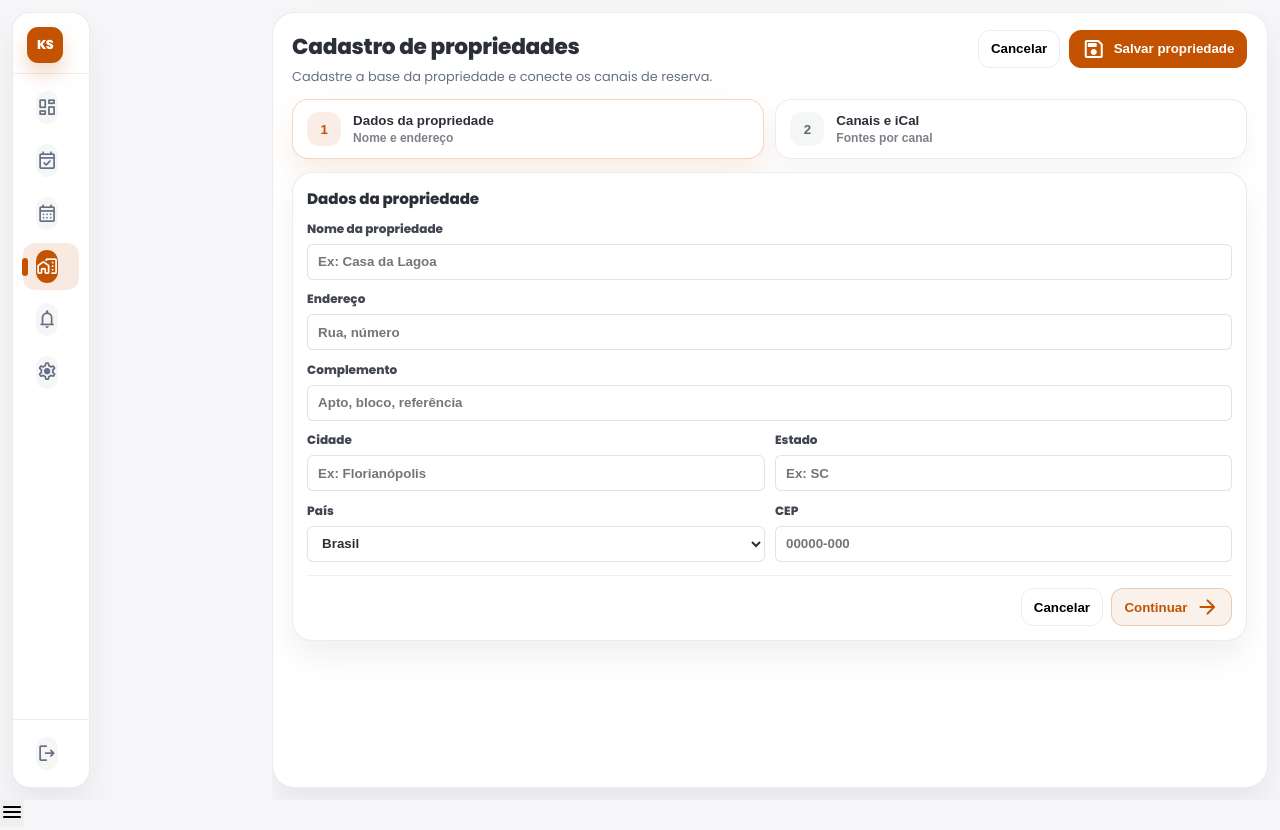
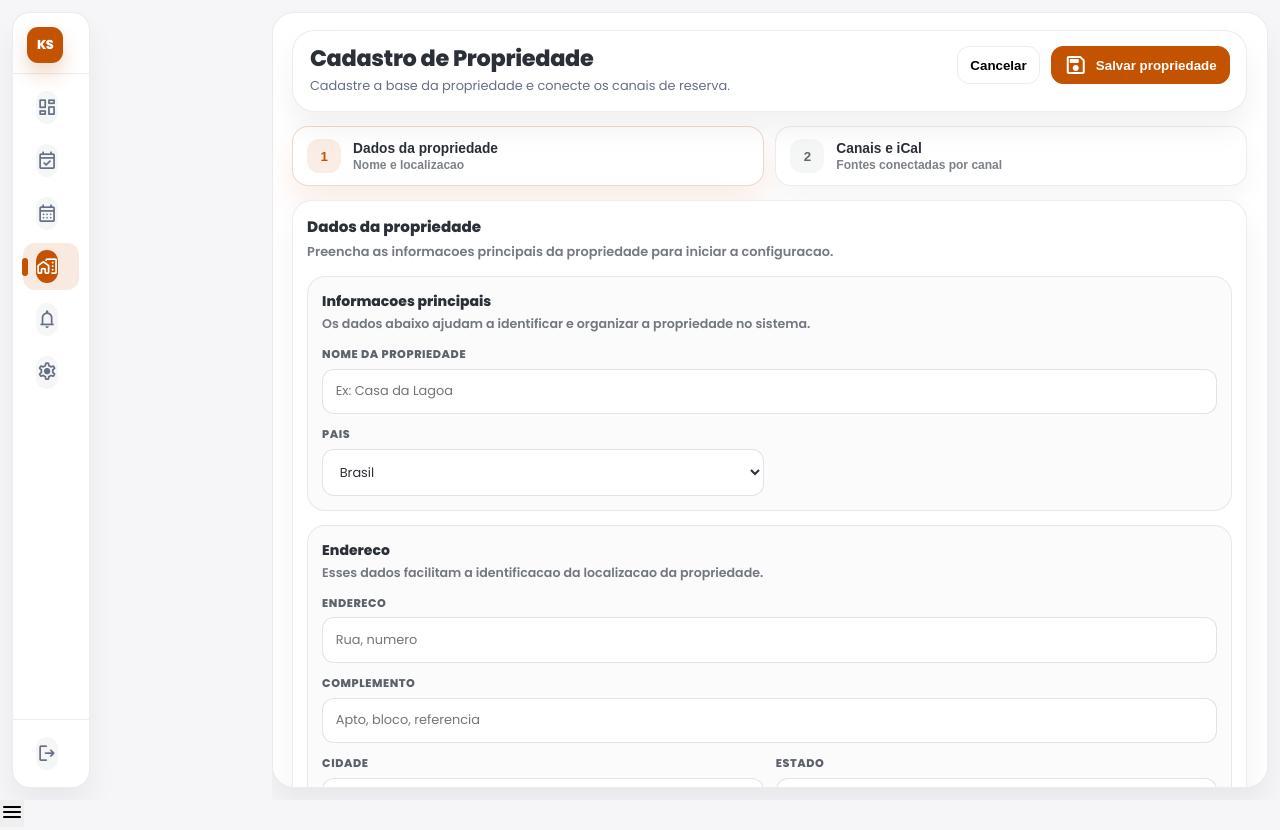
Before and after one commit to oDavidPapa/keepsync-web, an Angular app: page /app/properties/new in a window 1280 px wide. Built offline with nearby package versions, Linux system fonts and the light colour scheme.

Commit message:
improvments properties and ical channel

```diff
--- a/src/app/pages/properties/properties.component.html
+++ b/src/app/pages/properties/properties.component.html
@@ -1,26 +1,21 @@
-<form class="page" [formGroup]="form" (ngSubmit)="submit()">
-  <!-- Header -->
-  <div class="page-header">
-    <div class="title">
-      <h1>{{ isEditMode() ? 'Editar propriedade' : 'Cadastro de propriedades' }}</h1>
-      <p class="muted">Cadastre a base da propriedade e conecte os canais de reserva.</p>
-    </div>
-
-    <div class="actions">
-      <button class="btn ghost" type="button" [disabled]="saving()" (click)="cancel()">
+<form class="ui-page ui-page-fit properties-page" [formGroup]="form" (ngSubmit)="submit()">
+  <app-page-header
+    [title]="isEditMode() ? 'Detalhes da Propriedade' : 'Cadastro de Propriedade'"
+    subtitle="Cadastre a base da propriedade e conecte os canais de reserva."
+    [sticky]="false"
+    [top]="0"
+  >
+    <button class="ui-btn ghost" type="button" [disabled]="saving()" (click)="cancel()">
       Cancelar
     </button>
 
-      <button class="btn primary solid" type="submit" [disabled]="saving()">
+    <button class="ui-btn primary solid" type="submit" [disabled]="saving()">
       <span class="material-symbols-rounded">save</span>
-        {{ saving() ? 'Salvando...' : (isEditMode() ? 'Salvar alterações' : 'Salvar propriedade') }}
+      {{ saving() ? 'Salvando...' : (isEditMode() ? 'Salvar alteracoes' : 'Salvar propriedade') }}
     </button>
-    </div>
-  </div>
+  </app-page-header>
 
-  <!-- Tabs / Stepper -->
   <div class="steps">
-    <!-- STEP 1 -->
     <button
       class="step"
       type="button"
@@ -30,17 +25,16 @@
     >
       <span class="step-index">1</span>
 
-      <div class="step-body">
-        <div class="step-title">Dados da propriedade</div>
-        <div class="step-sub">Nome e endereço</div>
-      </div>
+      <span class="step-body">
+        <strong class="step-title">Dados da propriedade</strong>
+        <small class="step-sub">Nome e localizacao</small>
+      </span>
 
       <span class="step-mark" *ngIf="currentStep > 1">
         <span class="material-symbols-rounded">check_circle</span>
       </span>
     </button>
 
-    <!-- STEP 2 -->
     <button
       class="step"
       type="button"
@@ -50,10 +44,10 @@
     >
       <span class="step-index">2</span>
 
-      <div class="step-body">
-        <div class="step-title">Canais e iCal</div>
-        <div class="step-sub">Fontes por canal</div>
-      </div>
+      <span class="step-body">
+        <strong class="step-title">Canais e iCal</strong>
+        <small class="step-sub">Fontes conectadas por canal</small>
+      </span>
 
       <span class="step-mark" *ngIf="sourcesArray.length > 0">
         <span class="material-symbols-rounded">check_circle</span>
@@ -61,42 +55,62 @@
     </button>
   </div>
 
-  <!-- Content -->
-  <div class="grid" [ngSwitch]="currentStep">
-    <!-- ===================== STEP 1 ===================== -->
-    <section class="card" *ngSwitchCase="1">
+  <div class="properties-content" [ngSwitch]="currentStep">
+    <section class="card properties-card" *ngSwitchCase="1">
       <div class="card-head">
-        <div class="card-title">
+        <div>
           <h2>Dados da propriedade</h2>
+          <p class="card-sub">Preencha as informacoes principais da propriedade para iniciar a configuracao.</p>
         </div>
       </div>
 
-      <!-- ✅ Subgrupo basicInfo -->
-      <div class="form-grid" formGroupName="basicInfo">
+      <div class="section-panel" formGroupName="basicInfo">
+        <div class="section-panel-head">
+          <div>
+            <h3>Informacoes principais</h3>
+            <p>Os dados abaixo ajudam a identificar e organizar a propriedade no sistema.</p>
+          </div>
+        </div>
+
+        <div class="form-grid">
           <div class="field span-2">
             <label for="name">Nome da propriedade</label>
             <input id="name" type="text" formControlName="name" placeholder="Ex: Casa da Lagoa" />
-          <span class="error" *ngIf="hasError('basicInfo.name')">Informe o nome (até 120 caracteres).</span>
+            <span class="error" *ngIf="hasError('basicInfo.name')">Informe o nome com ate 120 caracteres.</span>
           </div>
 
+          <div class="field">
+            <label for="country">Pais</label>
+            <select id="country" formControlName="country">
+              <option value="" disabled>Selecione</option>
+              <option *ngFor="let country of countries" [value]="country.code">{{ country.name }}</option>
+            </select>
+          </div>
+        </div>
+      </div>
+
+      <div class="section-panel" formGroupName="basicInfo">
+        <div class="section-panel-head">
+          <div>
+            <h3>Endereco</h3>
+            <p>Esses dados facilitam a identificacao da localizacao da propriedade.</p>
+          </div>
+        </div>
+
+        <div class="form-grid">
           <div class="field span-2">
-          <label for="addressLine1">Endereço</label>
-          <input id="addressLine1" type="text" formControlName="addressLine1" placeholder="Rua, número" />
+            <label for="addressLine1">Endereco</label>
+            <input id="addressLine1" type="text" formControlName="addressLine1" placeholder="Rua, numero" />
           </div>
 
           <div class="field span-2">
             <label for="addressLine2">Complemento</label>
-          <input
-            id="addressLine2"
-            type="text"
-            formControlName="addressLine2"
-            placeholder="Apto, bloco, referência"
-          />
+            <input id="addressLine2" type="text" formControlName="addressLine2" placeholder="Apto, bloco, referencia" />
           </div>
 
           <div class="field">
             <label for="city">Cidade</label>
-          <input id="city" type="text" formControlName="city" placeholder="Ex: Florianópolis" />
+            <input id="city" type="text" formControlName="city" placeholder="Ex: Florianopolis" />
           </div>
 
           <div class="field">
@@ -105,88 +119,99 @@
           </div>
 
           <div class="field">
-          <label for="country">País</label>
-          <select id="country" formControlName="country">
-            <option value="" disabled>Selecione</option>
-            <option *ngFor="let c of countries" [value]="c.code">{{ c.name }}</option>
-          </select>
-        </div>
-
-        <div class="field">
             <label for="postalCode">CEP</label>
             <input id="postalCode" type="text" formControlName="postalCode" placeholder="00000-000" />
           </div>
         </div>
+      </div>
 
       <div class="card-foot">
-        <button class="btn ghost" type="button" (click)="cancel()">
+        <button class="ui-btn ghost" type="button" (click)="cancel()">
           Cancelar
         </button>
 
-        <button class="btn primary" type="button" (click)="nextStep()">
+        <button class="ui-btn primary" type="button" (click)="nextStep()">
           Continuar
           <span class="material-symbols-rounded">arrow_forward</span>
         </button>
       </div>
     </section>
 
-    <!-- ===================== STEP 2 ===================== -->
-    <section class="card step2" *ngSwitchCase="2">
-      <div class="card-head split">
-        <div class="card-title">
+    <section class="card properties-card step-channels" *ngSwitchCase="2">
+      <div class="card-head">
+        <div>
           <h2>Canais e iCal</h2>
+          <p class="card-sub">Conecte os canais que alimentam as reservas desta propriedade.</p>
         </div>
       </div>
 
-      <!-- Novo canal -->
-      <div class="subcard">
-        <div class="subcard-head">
-          <div class="sub-title">Novo canal</div>
+      <section class="section-panel">
+        <div class="section-panel-head">
+          <div>
+            <h3>Novo canal</h3>
+            <p>Adicione uma nova fonte de sincronizacao para a propriedade.</p>
+          </div>
         </div>
 
         <div class="new-row" [formGroup]="newSourceForm">
           <div class="field">
-            <label>Canal</label>
-            <select #newChannelEl formControlName="channel">
+            <label for="newChannel">Canal</label>
+            <select id="newChannel" #newChannelEl formControlName="channel">
               <option value="" disabled>Selecione</option>
-              <option *ngFor="let c of channels" [value]="c.id">{{ c.name }}</option>
+              <option *ngFor="let channel of channels" [value]="channel.id">{{ channel.name }}</option>
             </select>
             <span class="error" *ngIf="newSourceError('channel')">Selecione o canal.</span>
           </div>
 
           <div class="field grow">
-            <label>Link iCal</label>
-            <input type="url" formControlName="icalUrl" placeholder="https://..." />
+            <label for="newIcalUrl">Link iCal</label>
+            <input id="newIcalUrl" type="url" formControlName="icalUrl" placeholder="https://..." />
             <span class="error" *ngIf="newSourceError('icalUrl')">Informe o link iCal.</span>
           </div>
 
-          <button class="btn primary" type="button" (click)="addSourceFromDraft()">
+          <button class="ui-btn primary" type="button" (click)="addSourceFromDraft()">
             Adicionar
           </button>
         </div>
-      </div>
+      </section>
 
       <app-table-card
+        class="ui-table-card"
         title="Canais cadastrados"
         [hasRows]="sourcesArray.length > 0"
         [loading]="loading()"
         [hasFilters]="false"
       >
-        <div tableContent>
-          <table class="ui-table">
+        <div tableContent class="ui-table-stack">
+          <table class="ui-table ui-table-head">
+            <colgroup>
+              <col style="width: 18%;" />
+              <col style="width: 56%;" />
+              <col style="width: 14%;" />
+              <col style="width: 12%;" />
+            </colgroup>
             <thead>
               <tr>
-                <th style="width: 160px;">Canal</th>
+                <th>Canal</th>
                 <th>Link iCal</th>
-                <th style="width: 120px;">Status</th>
-                <th class="ui-right" style="width: 80px;">Ações</th>
+                <th class="ui-center">Status</th>
+                <th class="ui-center">Acoes</th>
               </tr>
             </thead>
+          </table>
 
+          <div class="ui-table-body-scroll">
+            <table class="ui-table ui-table-body">
+              <colgroup>
+                <col style="width: 18%;" />
+                <col style="width: 56%;" />
+                <col style="width: 14%;" />
+                <col style="width: 12%;" />
+              </colgroup>
               <tbody formArrayName="sources">
                 <tr
-                *ngFor="let source of sourcesArray.controls; let i = index"
-                [formGroupName]="i"
+                  *ngFor="let source of sourcesArray.controls; let index = index"
+                  [formGroupName]="index"
                   [class.ui-row-inactive]="!source.get('active')?.value"
                 >
                   <td class="ui-td-strong">
@@ -200,6 +225,7 @@
                   </td>
 
                   <td>
+                    <div class="sources-status-cell">
                       <span
                         class="badge"
                         [class.success]="source.get('active')?.value"
@@ -207,27 +233,30 @@
                       >
                         {{ source.get('active')?.value ? 'Ativo' : 'Inativo' }}
                       </span>
+                    </div>
                   </td>
 
-                <td class="ui-right ui-actions-cell">
+                  <td>
+                    <div class="sources-actions-cell">
                       <button
                         class="ui-icon-btn danger"
                         type="button"
                         title="Remover"
-                    (click)="removeSource(i)"
+                        (click)="removeSource(index)"
                       >
                         <span class="material-symbols-rounded">delete</span>
                       </button>
+                    </div>
                   </td>
                 </tr>
               </tbody>
             </table>
           </div>
+        </div>
       </app-table-card>
 
-      <!-- Footer -->
       <div class="sticky-foot">
-        <button class="btn ghost" type="button" (click)="prevStep()">
+        <button class="ui-btn ghost" type="button" (click)="prevStep()">
           <span class="material-symbols-rounded">arrow_back</span>
           Voltar
         </button>
--- a/src/app/pages/properties/properties.component.scss
+++ b/src/app/pages/properties/properties.component.scss
@@ -1,88 +1,23 @@
-.page {
+.properties-page,
+.properties-content,
+.step-channels {
   display: flex;
   flex-direction: column;
-  gap: 0.9rem;
+  gap: 1rem;
+}
+
+.properties-page {
+  height: auto;
   min-height: 100%;
 }
 
-.muted {
-  color: var(--color-dark-variant);
+.properties-page > app-page-header {
+  position: sticky;
+  top: 0;
+  z-index: 40;
+  display: block;
 }
 
-.small {
-  font-size: 0.88rem;
-}
-
-.right {
-  text-align: right;
-}
-
-.page-header {
-  display: flex;
-  align-items: flex-start;
-  justify-content: space-between;
-  gap: 1rem;
-}
-
-.title h1 {
-  font-size: 1.55rem;
-  font-weight: 850;
-  letter-spacing: -0.3px;
-}
-
-.title p {
-  margin-top: 4px;
-}
-
-.actions {
-  display: inline-flex;
-  align-items: center;
-  gap: 0.6rem;
-}
-
-/* Buttons (mantém padrão do app) */
-.btn {
-  height: 38px;
-  padding: 0 12px;
-  border-radius: 12px;
-  border: 1px solid var(--border-color);
-  background: var(--color-white);
-  cursor: pointer;
-  display: inline-flex;
-  align-items: center;
-  gap: 8px;
-  font-weight: 750;
-  transition: all var(--speed) var(--ease);
-}
-
-.btn.primary {
-  border-color: rgba(195, 83, 0, 0.25);
-  background: rgba(195, 83, 0, 0.08);
-  color: var(--color-primary);
-}
-
-.btn.primary.solid {
-  background: var(--color-primary);
-  border-color: var(--color-primary);
-  color: #fff;
-}
-
-.btn.ghost {
-  background: transparent;
-}
-
-.btn:disabled {
-  cursor: not-allowed;
-  opacity: 0.65;
-  box-shadow: none;
-}
-
-.btn:hover:not(:disabled) {
-  transform: translateY(-1px);
-  box-shadow: 0 1.0rem 2.0rem rgba(17, 24, 39, 0.06);
-}
-
-/* Tabs / stepper */
 .steps {
   display: grid;
   grid-template-columns: repeat(2, minmax(0, 1fr));
@@ -93,6 +28,7 @@
   display: flex;
   align-items: center;
   gap: 12px;
+  width: 100%;
   padding: 12px 14px;
   border-radius: 16px;
   border: 1px solid var(--border-color);
@@ -105,7 +41,7 @@
 
 .step:hover {
   transform: translateY(-1px);
-  box-shadow: 0 1.0rem 2.0rem rgba(17, 24, 39, 0.06);
+  box-shadow: 0 1rem 2rem rgba(17, 24, 39, 0.06);
 }
 
 .step-index {
@@ -114,26 +50,30 @@
   border-radius: 12px;
   display: grid;
   place-items: center;
+  background: rgba(17, 24, 39, 0.04);
+  color: rgba(17, 24, 39, 0.65);
   font-weight: 850;
-  color: rgba(17, 24, 39, 0.65);
-  background: rgba(17, 24, 39, 0.04);
+  flex: 0 0 auto;
 }
 
 .step-body {
+  display: flex;
+  flex-direction: column;
+  gap: 0.15rem;
   min-width: 0;
 }
 
 .step-title {
+  color: var(--color-dark);
+  font-size: 0.98rem;
   font-weight: 850;
-  color: var(--color-dark);
   line-height: 1.1;
 }
 
 .step-sub {
-  margin-top: 2px;
   color: rgba(17, 24, 39, 0.55);
+  font-size: 0.86rem;
   font-weight: 650;
-  font-size: 0.86rem;
 }
 
 .step-mark {
@@ -143,30 +83,19 @@
   align-items: center;
 }
 
-.step-mark .material-symbols-rounded {
-  font-size: 22px;
-}
-
 .step.active {
   border-color: rgba(195, 83, 0, 0.22);
-  box-shadow: 0 1.2rem 2.2rem rgba(195, 83, 0, 0.10);
+  box-shadow: 0 1.2rem 2.2rem rgba(195, 83, 0, 0.1);
 }
 
 .step.active .step-index {
-  background: rgba(195, 83, 0, 0.10);
+  background: rgba(195, 83, 0, 0.1);
   color: var(--color-primary);
 }
 
 .step.done .step-index {
-  background: rgba(27, 156, 133, 0.10);
+  background: rgba(27, 156, 133, 0.1);
   color: var(--color-success);
-}
-
-/* Layout */
-.grid {
-  display: grid;
-  grid-template-columns: 1fr;
-  gap: 0.9rem;
 }
 
 .card {
@@ -174,69 +103,102 @@
   border: 1px solid var(--border-color);
   border-radius: 20px;
   box-shadow: var(--box-shadow);
-  padding: 1.0rem;
+  padding: 1rem;
 }
 
-.card-head {
+.properties-card {
+  display: flex;
+  flex-direction: column;
+  gap: 1rem;
+}
+
+.card-head,
+.section-panel-head {
   display: flex;
   align-items: flex-start;
   justify-content: space-between;
-  gap: 12px;
-  margin-bottom: 10px;
+  gap: 1rem;
 }
 
-.card-head.split {
-  align-items: center;
+.card-head h2 {
+  font-size: 1.08rem;
+  font-weight: 900;
 }
 
-.card-title h2 {
-  font-size: 1.08rem;
-  font-weight: 900;
-  letter-spacing: -0.1px;
+.card-sub {
+  margin-top: 0.25rem;
+  color: rgba(17, 24, 39, 0.58);
+  font-weight: 600;
 }
 
-/* Form */
+.section-panel {
+  border: 1px solid rgba(17, 24, 39, 0.08);
+  border-radius: 18px;
+  background: rgba(17, 24, 39, 0.015);
+  padding: 1rem;
+}
+
+.section-panel-head {
+  margin-bottom: 0.9rem;
+}
+
+.section-panel-head h3 {
+  font-size: 1rem;
+  font-weight: 850;
+  color: var(--color-dark);
+}
+
+.section-panel-head p {
+  margin-top: 0.25rem;
+  color: rgba(17, 24, 39, 0.58);
+  font-size: 0.9rem;
+  font-weight: 600;
+}
+
 .form-grid {
   display: grid;
   grid-template-columns: repeat(2, minmax(0, 1fr));
-  gap: 0.75rem;
+  gap: 0.85rem;
 }
 
 .field {
   display: flex;
   flex-direction: column;
-  gap: 6px;
+  gap: 0.4rem;
 }
 
 .field label {
-  font-size: 0.86rem;
-  font-weight: 750;
-  color: rgba(17, 24, 39, 0.80);
+  font-size: 0.8rem;
+  font-weight: 800;
+  letter-spacing: 0.05em;
+  text-transform: uppercase;
+  color: rgba(17, 24, 39, 0.68);
 }
 
 .field input,
 .field select {
-  height: 36px;
-  border-radius: 6px;
+  width: 100%;
+  min-height: 42px;
+  border-radius: 12px;
   border: 1px solid rgba(17, 24, 39, 0.12);
-  padding: 0 10px;
+  padding: 0.85rem 0.9rem;
   background: #fff;
-  font-weight: 650;
   color: var(--color-dark);
-  outline: none;
+  font: inherit;
   transition: border-color var(--speed) var(--ease), box-shadow var(--speed) var(--ease);
 }
 
 .field input:focus,
 .field select:focus {
-  border-color: rgba(195, 83, 0, 0.40);
+  border-color: rgba(195, 83, 0, 0.4);
   box-shadow: 0 0 0 4px rgba(195, 83, 0, 0.08);
+  outline: none;
 }
 
-.field .error {
+.error {
+  color: var(--color-danger);
   font-size: 0.78rem;
   font-weight: 700;
-  color: var(--color-danger);
 }
 
 .span-2 {
@@ -247,150 +209,19 @@
   display: flex;
   justify-content: flex-end;
   gap: 0.6rem;
-  margin-top: 0.9rem;
+  margin-top: 0.2rem;
   padding-top: 0.9rem;
   border-top: 1px solid rgba(17, 24, 39, 0.06);
 }
 
-/* ===================== STEP 2 ===================== */
-.step2 {
-  display: flex;
-  flex-direction: column;
-  gap: 0.85rem;
-}
-
-.subcard {
-  border: 1px solid rgba(17, 24, 39, 0.08);
-  border-radius: 18px;
-  background: rgba(17, 24, 39, 0.01);
-  overflow: hidden;
-}
-
-.subcard-head {
-  padding: 12px 14px;
-  border-bottom: 1px solid rgba(17, 24, 39, 0.06);
-  display: flex;
-  align-items: center;
-  justify-content: space-between;
-  gap: 12px;
-}
-
-.sub-title {
-  font-weight: 900;
-  color: rgba(17, 24, 39, 0.88);
-  letter-spacing: -0.1px;
-}
-
-.sub-muted {
-  margin-top: 2px;
-  font-weight: 650;
-  color: rgba(17, 24, 39, 0.55);
-  font-size: 0.86rem;
-}
-
-/* Novo canal row */
 .new-row {
   display: flex;
   align-items: flex-end;
   gap: 10px;
-  padding: 12px 14px;
-}
-
-.new-row .field {
-  margin: 0;
 }
 
 .new-row .field.grow {
   flex: 1 1 auto;
-}
-
-.empty-state {
-  padding: 22px 14px;
-  min-height: 140px;
-
-  display: flex;
-  flex-direction: column;
-  align-items: center;
-  justify-content: center;
-  gap: 6px;
-
-  text-align: center;
-  color: rgba(17, 24, 39, 0.62);
-}
-
-.empty-icon {
-  font-size: 34px;
-  color: rgba(195, 83, 0, 0.55);
-}
-
-.empty-title {
-  font-weight: 900;
-  color: rgba(17, 24, 39, 0.82);
-}
-
-.empty-sub {
-  font-weight: 650;
-  font-size: 0.90rem;
-  color: rgba(17, 24, 39, 0.58);
-}
-
-
-/* Table */
-.table-wrap {
-  padding: 10px 12px 12px;
-}
-
-.table {
-  width: 100%;
-  border-collapse: separate;
-  border-spacing: 0;
-  background: #fff;
-  border: 1px solid rgba(17, 24, 39, 0.08);
-  border-radius: 14px;
-  overflow: hidden;
-}
-
-/* ✅ HEADER MAIS FORTE (destaque no título da coluna) */
-.table thead th {
-  text-align: left;
-  font-size: 0.84rem;
-  letter-spacing: 0.06em;
-  text-transform: uppercase;
-  color: rgba(17, 24, 39, 0.78);
-  font-weight: 950;
-  padding: 12px 12px;
-  background: rgba(17, 24, 39, 0.04);
-  border-bottom: 1px solid rgba(17, 24, 39, 0.12);
-}
-
-/* ✅ DADOS MAIS SUAVES (menos destaque) */
-.table tbody td {
-  padding: 11px 12px;
-  border-bottom: 1px solid rgba(17, 24, 39, 0.06);
-  color: rgba(17, 24, 39, 0.74);
-  font-weight: 600;
-  vertical-align: middle;
-}
-
-.table tbody tr:hover {
-  background: rgba(195, 83, 0, 0.04);
-}
-
-.table tbody tr:last-child td {
-  border-bottom: none;
-}
-
-/* ✅ classes novas usadas no HTML */
-.td-cell {
-  font-weight: 650;
-  color: rgba(17, 24, 39, 0.76);
-}
-
-.td-url {
-  font-family: ui-monospace, SFMono-Regular, Menlo, Monaco, Consolas, "Liberation Mono", "Courier New", monospace;
-  font-size: 0.86rem;
-  font-weight: 550;
-  color: rgba(17, 24, 39, 0.68);
 }
 
 .truncate {
@@ -401,54 +232,35 @@
   text-overflow: ellipsis;
 }
 
-/* Delete icon button (pequeno) */
-.icon-btn {
-  width: 34px;
-  height: 34px;
-  border-radius: 10px;
-  border: 1px solid rgba(17, 24, 39, 0.10);
-  background: #fff;
-  cursor: pointer;
-  color: rgba(17, 24, 39, 0.55);
-  transition: all var(--speed) var(--ease);
+.sources-status-cell,
+.sources-actions-cell {
+  display: flex;
+  align-items: center;
+  justify-content: center;
 }
 
-.icon-btn:hover {
-  color: rgba(255, 59, 107, 0.95);
-  border-color: rgba(255, 59, 107, 0.25);
-  background: rgba(255, 59, 107, 0.06);
-}
-
-/* Sticky footer dentro do card */
 .sticky-foot {
   margin-top: auto;
-  padding-top: 0.85rem;
-
+  padding-top: 0.9rem;
   display: flex;
   justify-content: flex-start;
   gap: 0.6rem;
-
   position: sticky;
   bottom: 0;
   background: linear-gradient(to top, #fff 70%, rgba(255, 255, 255, 0));
 }
 
-/* Responsivo */
-@media (max-width: 1100px) {
+@media (max-width: 960px) {
   .steps {
     grid-template-columns: 1fr;
   }
 }
 
 @media (max-width: 860px) {
-  .page-header {
+  .card-head,
+  .section-panel-head {
     flex-direction: column;
-  }
-
-  .actions {
-    width: 100%;
-    flex-wrap: wrap;
-    justify-content: flex-start;
+    align-items: stretch;
   }
 
   .form-grid {
@@ -467,7 +279,6 @@
   .sticky-foot {
     position: static;
     background: transparent;
-    padding-top: 0.9rem;
     border-top: 1px solid rgba(17, 24, 39, 0.06);
   }
 }
--- a/src/app/pages/properties/properties.component.ts
+++ b/src/app/pages/properties/properties.component.ts
@@ -23,13 +23,13 @@ import {
   CalendarSourceResponse,
   CreateCalendarSourceRequest
 } from '../../modules/calendar-source/api/calendar-source.model';
+import { PageHeaderComponent } from '../../core/ui/page-header/page-header.component';
 import { TableCardComponent } from '../../core/ui/table-card/table-card.component';
 
 type ChannelId = 'AIRBNB' | 'VRBO' | 'BOOKING' | 'OTHER';
 
 type PropertyBasicInfoForm = FormGroup<{
   name: FormControl<string>;
-  timezone: FormControl<string>;
   addressLine1: FormControl<string>;
   addressLine2: FormControl<string>;
   city: FormControl<string>;
@@ -58,11 +58,13 @@ type NewSourceForm = FormGroup<{
 @Component({
   selector: 'app-properties',
   standalone: true,
-  imports: [CommonModule, ReactiveFormsModule, TableCardComponent],
+  imports: [CommonModule, ReactiveFormsModule, PageHeaderComponent, TableCardComponent],
   templateUrl: './properties.component.html',
   styleUrl: './properties.component.scss',
 })
 export class PropertiesComponent {
+  private static readonly DEFAULT_PROPERTY_TIMEZONE = 'America/Sao_Paulo';
+
   @ViewChild('newChannelEl') newChannelEl?: ElementRef<HTMLSelectElement>;
 
   readonly countries = [
@@ -90,7 +92,6 @@ export class PropertiesComponent {
   readonly form: PropertiesForm = this.fb.group({
     basicInfo: this.fb.group({
       name: this.fb.nonNullable.control('', [Validators.required, Validators.maxLength(120)]),
-      timezone: this.fb.nonNullable.control('America/Sao_Paulo', [Validators.required, Validators.maxLength(60)]),
       addressLine1: this.fb.nonNullable.control('', [Validators.maxLength(160)]),
       addressLine2: this.fb.nonNullable.control('', [Validators.maxLength(160)]),
       city: this.fb.nonNullable.control('', [Validators.maxLength(80)]),
@@ -183,7 +184,7 @@ export class PropertiesComponent {
 
     return {
       name: basicInfoValue.name,
-      timezone: basicInfoValue.timezone,
+      timezone: PropertiesComponent.DEFAULT_PROPERTY_TIMEZONE,
       addressLine1: this.normalizeOptionalText(basicInfoValue.addressLine1),
       addressLine2: this.normalizeOptionalText(basicInfoValue.addressLine2),
       city: this.normalizeOptionalText(basicInfoValue.city),
@@ -251,7 +252,6 @@ export class PropertiesComponent {
 
     this.form.controls.basicInfo.reset({
       name: '',
-      timezone: 'America/Sao_Paulo',
       addressLine1: '',
       addressLine2: '',
       city: '',
@@ -327,7 +327,6 @@ export class PropertiesComponent {
 
     this.form.controls.basicInfo.patchValue({
       name: property.name ?? '',
-      timezone: property.timezone ?? 'America/Sao_Paulo',
       addressLine1: property.addressLine1 ?? '',
       addressLine2: property.addressLine2 ?? '',
       city: property.city ?? '',
```
Lines whose indentation alone changed are shown as unchanged.
